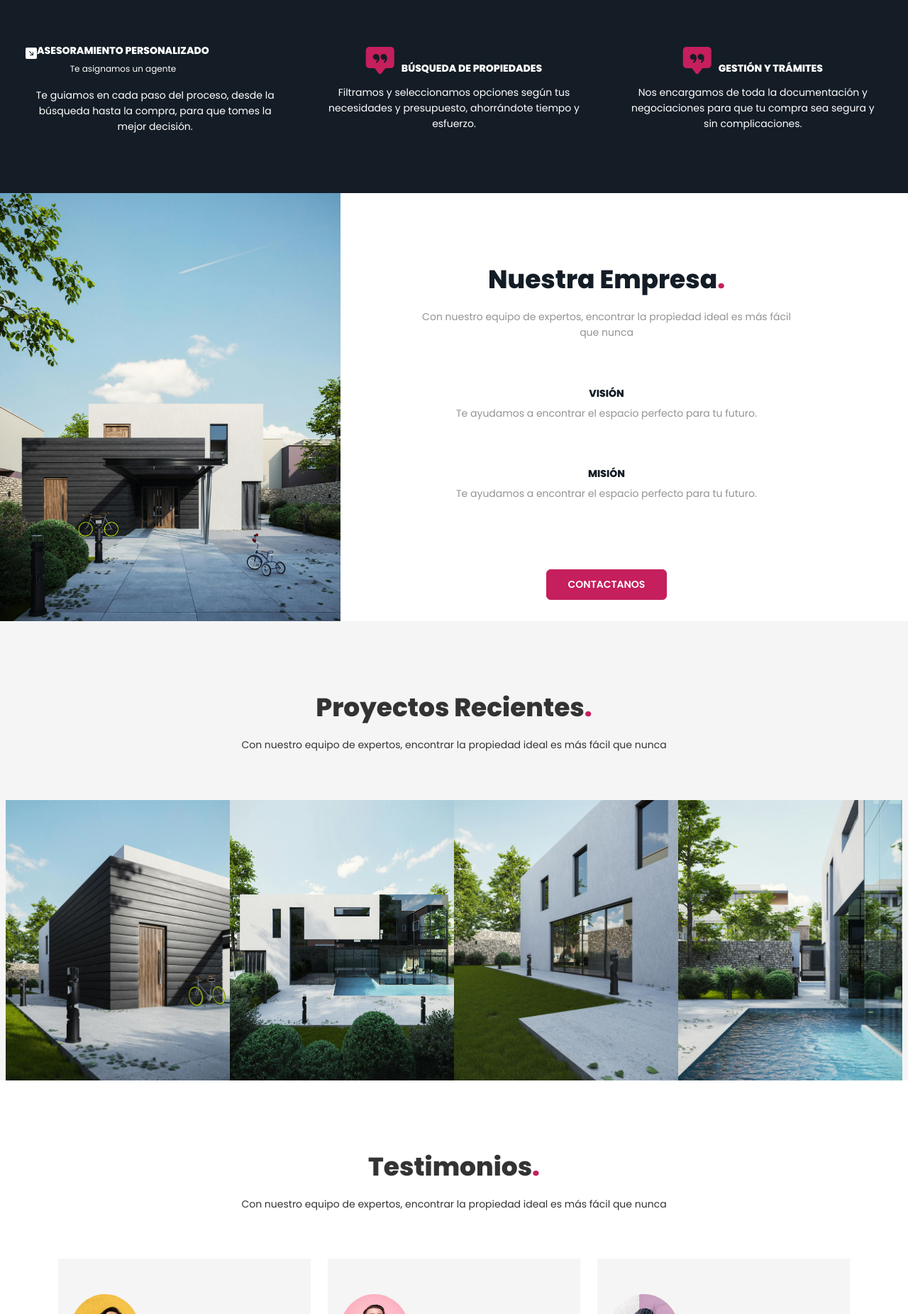
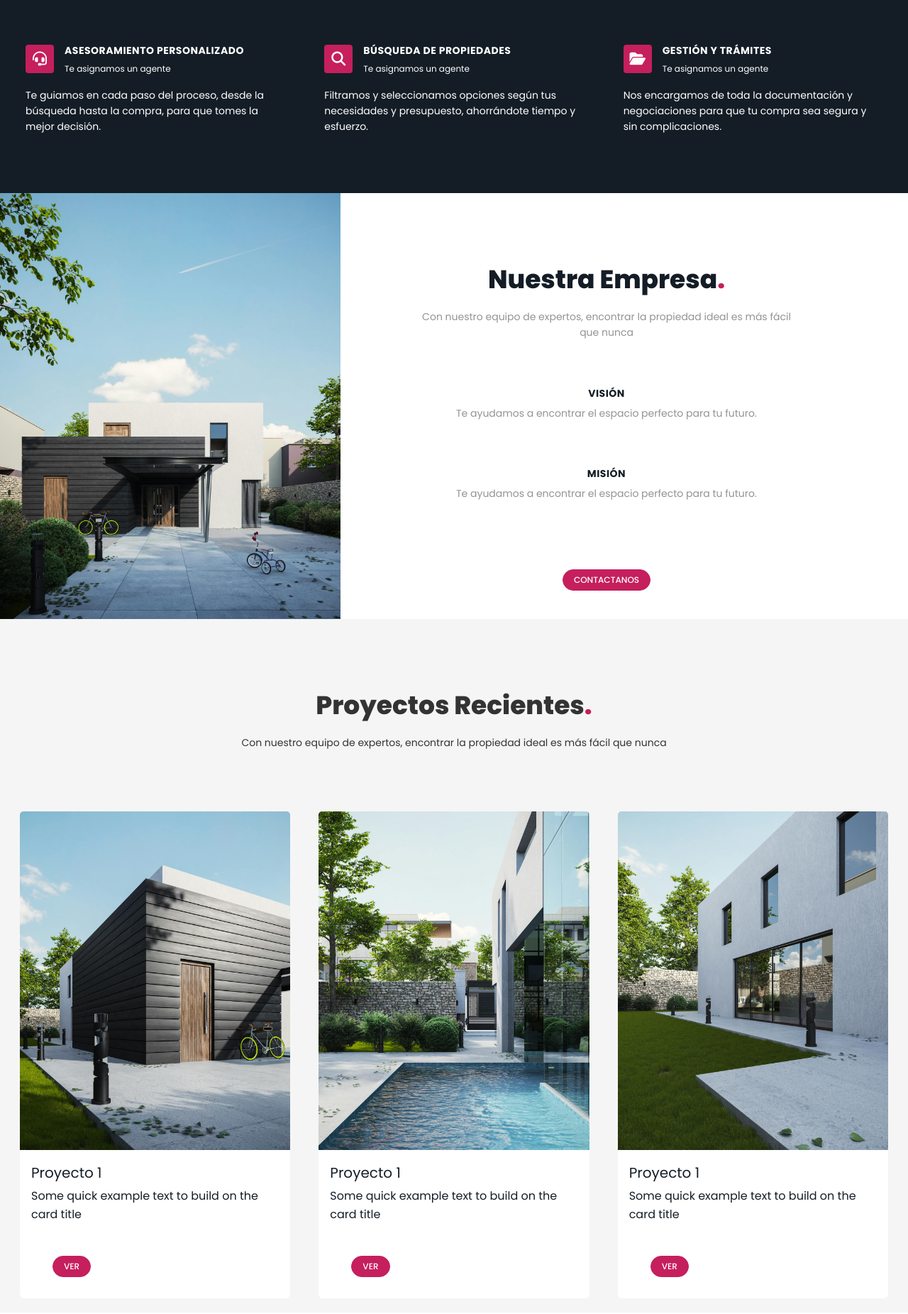
Before and after one commit to pablope87/Grupo.Nowak, a plain HTML site: page index.html in a window 1280 px wide. Shown: the part 949-2800 px from the top of the page at 71% size. Drawn offline with nearby package versions, Linux system fonts and the light colour scheme.

Commit message:
correcciones

```diff
--- a/css/components.css
+++ b/css/components.css
@@ -2,21 +2,44 @@
 .btn{
     background-color: var(--color-acento);
     border-color: var(--color-acento);
-    padding: 10px 30px;
-    font-weight: 600;
-    font-size: var(--small);
+    padding: 5px 15px;
+    font-weight: 500;
+    font-size: var(--extra-small);
     color: #fff;
     transition: all 0.4s ease-in-out;
     margin: 30px;
+    border-radius: 20px;
+    transition-duration: 0.2s;
+}
+
+.btn:hover{
+    background-color: var(--color-acento-hover);
+    border-color: var(--color-acento-hover);
+    padding: 5px 15px;
+    font-weight: 500;
+    color: var(--color-blanco);
 
 }
 
-.btn:hover{
-    background-color: var(--color-primario);
-    border-color: var(--color-primario);
-    padding: 10px 30px;
-    font-weight: 600;
-    color: var(--color-blanco);
+.btn-large{
+  background-color: var(--color-acento);
+  border-color: var(--color-acento);
+  padding: 10px 30px;
+  font-weight: 600;
+  font-size: var(--small);
+  color: #fff;
+  transition: all 0.4s ease-in-out;
+  margin: 30px;
+  border-radius: 20px;
+  transition-duration: 0.2s;
+}
+
+.btn-large:hover{
+  background-color: var(--color-acento-hover);
+  border-color: var(--color-acento-hover);
+  padding: 10px 30px;
+  font-weight: 600;
+  color: var(--color-blanco);
 }
 
 /* Whatsapp button */
@@ -39,3 +62,56 @@
 .my-float{
 	margin-top:16px;
 }
+
+/* Whatsapp button V2*/
+
+/*Boton whatsapp*/
+.whatsapp-btn {
+  position: fixed;
+  bottom: 20px;
+  right: 20px;
+  z-index: 9999;
+  width: 60px;
+  height: 60px;
+  border-radius: 50%;
+  background-color: #25D366;
+  display: flex;
+  align-items: center;
+  justify-content: center;
+  box-shadow: 0 2px 5px rgba(0, 0, 0, 0.3);
+  animation: breathe 2s ease-in-out infinite;
+}
+
+/*Estilos solo al icono whatsapp*/
+.whatsapp-btn i {
+  color: #fff;
+  font-size: 24px;
+  animation: beat 2s ease-in-out infinite;
+  text-decoration: none;
+}
+
+/*Estilos con animation contorno respirando*/
+@keyframes breathe {
+  0% {
+    box-shadow: 0 0 0 0 rgba(37, 211, 102, 0.5);
+  }
+  70% {
+    box-shadow: 0 0 0 15px rgba(37, 211, 102, 0);
+  }
+  100% {
+    box-shadow: 0 0 0 0 rgba(0, 0, 0, 0);
+  }
+}
+
+/*Estilos de animacion del icono latiendo*/
+/* @keyframes beat {
+  0% {
+    transform: scale(1);
+  }
+  50% {
+    transform: scale(1.2);
+  }
+  100% {
+    transform: scale(1);
+  }
+} */
--- a/css/footer.css
+++ b/css/footer.css
@@ -15,7 +15,7 @@
     padding: 2rem 0;
 }
 
-.footer .title-small{
+.footer .title-extra-small{
     color: var(--color-blanco);
     padding-bottom: 15px;
     padding-top: 20px;
--- a/css/global.css
+++ b/css/global.css
@@ -2,7 +2,7 @@
 /* ---- GLOBAL ---- */
 
 body {
-font-family: var(--fuente-primaria);
+font-family: var(--fuente-primaria), sans-serif;
 font-size: var(--tamano-texto-normal);
 background-color: var(--color-primario);
 }
@@ -41,7 +41,15 @@ line-height: 1.6;
     font-family: var(--fuente-primaria);
     font-size: var(--small);
     padding-bottom: 0px;
-    font-weight: 800;
+    font-weight: 700;
+    letter-spacing: 0.5px;
+}
+
+.title-extra-small{
+    font-family: var(--fuente-primaria);
+    font-size: var(--extra-small);
+    padding-bottom: 0px;
+    font-weight: 600;
 }
 
 .title-medium{
@@ -53,7 +61,7 @@ line-height: 1.6;
 
 .dot {
     color: var(--color-acento);
-  }
+}
 
 /* Subtitles */
 .subtitle-extra-small{
--- a/css/sections.css
+++ b/css/sections.css
@@ -27,6 +27,7 @@
 .card-body-content{
   display: flex;
   flex-direction: row;
+  text-align: left;
 }
 
 #servicios h2{
@@ -42,7 +43,7 @@
     background-color: var(--color-primario);
     color: var(--color-blanco);
     border: none;
-    align-items: center;
+    text-align: left;
 
 }
 
@@ -53,6 +54,24 @@
 .card-ico, img{
     width: 100px;
     padding-bottom: 10px;
+
+}
+
+#servicios .card-body-content-ico{
+    color: var(--color-blanco);
+    padding: 10px;
+    background-color: var(--color-acento);
+    border-radius: 4px;
+    margin-right: 15px;
+    width: 40px;
+    height: 40px;
+    align-items: center;
+    justify-content: center;
+    font-size: 20px;
+    display: inline-flex;
+    align-items: center;
+    justify-content: center;
+
 
 }
 
@@ -100,36 +119,33 @@
 
 /* Proyectos*/
 #proyectos{
-    background-color: var(--color-gris-claro2);
-    height: auto;
-    padding-bottom: 0px;
+  background-color: var(--color-gris-claro2);
+  height: auto;
+  padding-bottom: 0px;
+}
 
+#proyectos .card{
+  background-color: var(--color-blanco);
+  color: var(--color-primario);
+  margin: 20px 20px;
+  min-width: 250px;
+
+
+}
+
+#proyectos .card-body{
+  margin-top: 0px;
+  margin-bottom: 0px;
+  padding-top: 10px;
+  padding-bottom: 0px;
 }
 
 #proyectos .col{
 padding: 0%;
-
-
-}
-
-#proyectos .imagenes img{
-  width: auto;
-  padding: 0%;
-  margin: 0%;
-  height: 200px;
-  width: 30em;
-  height: 100%;
-  transition: all 0.5s ease-in-out;
-  padding-bottom: 0px;
 }
 
 
-#proyectos img:hover {
-  filter: sepia(60%);
-}
-
 /* Contacto */
-
 #contacto{
   background-color: var(--color-gris-claro2);
 }
@@ -166,6 +182,10 @@ padding: 0%;
   flex-direction: column;
   gap: 40px;
   margin-bottom: 40px;
+}
+
+.contact-info .description-small{
+  color: var(--color-gris-claro);
 }
 
 .info-item label {
--- a/css/variables.css
+++ b/css/variables.css
@@ -27,20 +27,11 @@
 --color-primario: #141D26;
 --color-secundario: #E2E2D2;
 --color-acento: #C51F5D;
+--color-acento-hover: #902a4f;
 --color-gris: #3e3e3e;
 --color-gris-claro: #949393;
 --color-gris-claro2: #f5f5f5;
 --color-blanco: #ffffff;
-
-/* Colores de fondo */
---color-fondo: #;
---color-fondo-secundario: #;
---color-superficie: #;
-
-/* Colores de texto */
---color-texto: #;
---color-texto-secundario: #;
---color-texto-inverso: #;
 
 /* Colores de estado */
 --color-exito: #28a745;
--- a/index.html
+++ b/index.html
@@ -65,15 +65,28 @@
   <main>
 
     <!-- Whatsapp button -->
-    <a href="https://wa.me/+5491125234747?text=Hola,%20quisiera%20más%20información%20sobre%20las%20propiedades%20de%20su%20web." class="float" target="_blank">
-      <i class="fa fa-whatsapp my-float"></i>
+    <!-- <a href="https://wa.me/+5491125234747?text=Hola,%20quisiera%20más%20información%20sobre%20las%20propiedades%20de%20su%20web." class="float" target="_blank">
+      <i class="fa fa-whatsapp my-float">
+      </i>
+    </a> -->
+
+
+
+    <!-- Whatsapp button V2-->
+    <link rel="stylesheet" href="https://cdn.jsdelivr.net/npm/bootstrap-icons@1.10.5/font/bootstrap-icons.css">
+
+    <a href="https://wa.me/+5491125234747?text=Hola,+quisiera+más+información+sobre+las+propiedades+disponibles." target=”_blank” class="whatsapp-btn">
+      <i class="bi bi-whatsapp"></i>
     </a>
+
+
+
 
     <!-- Hero-->
     <section id="hero">
       <h1 class="title">Tu Hogar, Tu Mejor Inversión<span class="dot">.</span></h1>
       <h2 class="subtitle">Te ayudamos a encontrar el espacio perfecto para tu futuro.</h2>
-      <button type="button" class="btn">DESCUBRÍ MÁS</button>
+      <button type="button" class="btn-large">DESCUBRÍ MÁS</button>
     </section>
 
   <!--Servicios-->
@@ -86,48 +99,62 @@
             <div class="card">
               <!-- <img src="./img/iconos/1.svg" class="card-img-top card-ico" alt="icono"> -->
               <div class="card-body">
-
                 <div class="card-body-content">
-
                   <div class="card-body-content-ico">
-                    <i class="bi bi-arrow-down-right-square-fill"></i>
+                    <i class="fas fa-headset"></i>
                   </div>
-
                   <div class="card-body-content-title-and-sub">
                     <h5 class="title-small">ASESORAMIENTO PERSONALIZADO</h5>
                     <p class="subtitle-extra-small">Te asignamos un agente</p>
                   </div>
-
                 </div>
-
                 <div class="card-body-content-text">
                   <p class="subtitle-small">Te guiamos en cada paso del proceso, desde la búsqueda hasta la compra, para que tomes la mejor decisión.</p>
                 </div>
-
+              </div>
+            </div>
           </div>
 
+          <div class="col">
+            <div class="card">
+              <!-- <img src="./img/iconos/1.svg" class="card-img-top card-ico" alt="icono"> -->
+              <div class="card-body">
+                <div class="card-body-content">
+                  <div class="card-body-content-ico">
+                    <i class="fas fa-search"></i>
+                  </div>
+                  <div class="card-body-content-title-and-sub">
+                    <h5 class="title-small">BÚSQUEDA DE PROPIEDADES</h5>
+                    <p class="subtitle-extra-small">Te asignamos un agente</p>
                   </div>
                 </div>
-          <div class="col">
-            <div class="card">
-              <!-- <img src="./img/iconos/2.svg" class="card-img-top card-ico" alt="icono"> -->
-              <div class="card-body">
-                <h5 class="title-small"><i class="bi bi-chat-square-quote-fill fs-1" style="color: var(--color-acento);"></i>BÚSQUEDA DE PROPIEDADES</h5>
+                <div class="card-body-content-text">
                   <p class="subtitle-small">Filtramos y seleccionamos opciones según tus necesidades y presupuesto, ahorrándote tiempo y esfuerzo.</p>
                 </div>
               </div>
             </div>
+          </div>
+
           <div class="col">
             <div class="card">
-              <!-- <img src="./img/iconos/3.svg" class="card-img-top card-ico" alt="icono"> -->
               <div class="card-body">
-                <h5 class="title-small"><i class="bi bi-chat-square-quote-fill fs-1" style="color: var(--color-acento);"></i>GESTIÓN Y TRÁMITES</h5>
+                <div class="card-body-content">
+                  <div class="card-body-content-ico">
+                    <i class="fas fa-folder-open"></i>
+                  </div>
+                  <div class="card-body-content-title-and-sub">
+                    <h5 class="title-small">GESTIÓN Y TRÁMITES</h5>
+                    <p class="subtitle-extra-small">Te asignamos un agente</p>
+                  </div>
+                </div>
+                <div class="card-body-content-text">
                   <p class="subtitle-small">Nos encargamos de toda la documentación y negociaciones para que tu compra sea segura y sin complicaciones.</p>
                 </div>
               </div>
             </div>
           </div>
 
+        </div>
   </section>
 
   <!-- La Empresa -->
@@ -156,22 +183,44 @@
     <h2 class="title">Proyectos Recientes<span class="dot">.</span></h2>
     <p class="subtitle-small">Con nuestro equipo de expertos, encontrar la propiedad ideal es más fácil que nunca</p>
 
-    <div class="imagenes">
     <div class="row">
       <div class="col">
-          <img src="./img/imagenes/proyectos1.jpg" alt="imagen">
-        </div>
-        <div class="col">
-          <img src="./img/imagenes/proyectos2.jpg" alt="imagen">
-        </div>
-        <div class="col">
-          <img src="./img/imagenes/proyectos3.jpg" alt="imagen">
-        </div>
-        <div class="col">
-          <img src="./img/imagenes/proyectos4.jpg" alt="imagen">
+        <div class="card" >
+          <img src="./img/imagenes/proyectos1.jpg" class="card-img-top" alt="imagen">
+          <div class="card-body">
+            <h5 class="card-title">Proyecto 1</h5>
+            <p class="card-text">Some quick example text to build on the card title</p>
+            <a href="#" class="btn">VER</a>
           </div>
         </div>
       </div>
+
+      <div class="col">
+        <div class="card">
+          <img src="./img/imagenes/proyectos4.jpg" class="card-img-top" alt="imagen">
+          <div class="card-body">
+            <h5 class="card-title">Proyecto 1</h5>
+            <p class="card-text">Some quick example text to build on the card title</p>
+            <a href="#" class="btn">VER</a>
+          </div>
+        </div>
+      </div>
+
+      <div class="col">
+        <div class="card">
+          <img src="./img/imagenes/proyectos3.jpg" class="card-img-top" alt="imagen">
+          <div class="card-body">
+            <h5 class="card-title">Proyecto 1</h5>
+            <p class="card-text">Some quick example text to build on the card title</p>
+            <a href="#" class="btn">VER</a>
+          </div>
+        </div>
+      </div>
+
+    </div>
+
+
+
   </section>
 
 
@@ -247,13 +296,13 @@
 
     <div class="contact-container">
       <div class="contact-form">
-        <h2>Informacíon de contacto</h2>
+        <h2 class="title-small">Informacíon de contacto</h2>
         <!-- <p>Elegí la forma que quieras para contactarnos</p> -->
 
         <div class="contact-info">
-          <div><h5 class="title-small">DIRECCIÓN</h5><br>Av. de Mayo 1234 - CABA<br>Buenos Aires - Argentina</div>
-          <div><h5 class="title-small">E-MAIL</h5><br>contacto@gruponowak.com</div>
-          <div><h5 class="title-small">TELÉFONO</h5><br>+549 110123123</div>
+          <div><h5 class="title-extra-small">DIRECCIÓN</h5><br><div class="description-small">Av. de Mayo 1234 - CABA<br>Buenos Aires - Argentina</div></div>
+          <div><h5 class="title-extra-small">E-MAIL</h5><div class="description-small"><br>contacto@gruponowak.com</div></div>
+          <div><h5 class="title-extra-small">TELÉFONO</h5><div class="description-small"><br>+549 110123123</div></div>
         </div>
 
         <form>
@@ -284,7 +333,7 @@
         <a href="#" class="footer-site-logo">
           <img src="./img/logo/logo-blanco.svg" alt="logo">
         </a>
-        <h5 class="title-small">INFO</h5>
+        <h5 class="title-extra-small">INFO</h5>
         <p>+549 110123123</p>
         <p>contacto@gruponowak.com</p>
         <p>Av. de Mayo 1234 - CABA</p>
@@ -293,7 +342,7 @@
 
       <div class="col-md">
         <ul class="nav-links">
-          <h5 class="title-small">LINKS</h5>
+          <h5 class="title-extra-small">LINKS</h5>
           <li><a href="#">Inicio</a></li>
           <li><a href="#">La Empresa</a></li>
           <li><a href="#">Proyectos</a></li>
@@ -303,13 +352,13 @@
 
       <div class="col-md">
         <ul class="social">
-          <h5 class="title-small">REDES SOCIALES</h5>
+          <h5 class="title-extra-small">REDES SOCIALES</h5>
           <li><a href="#"><i class="fab fa-facebook-f"></i></a></li>
           <li><a href="#"><i class="fab fa-instagram"></i></a></li>
           <li><a href="#"><i class="fab fa-x-twitter"></i></a></li>
           <li><a href="#"><i class="fab fa-linkedin-in"></i></a></li>
         </ul>
-        <button type="button" class="btn"> <i class="fa-brands fa-whatsapp" style="color: #ffffff;"></i>WHATSAPP</button>
+        <button type="button" class="btn"> <i class="fa-brands fa-whatsapp" style="color: #ffffff;"></i> WHATSAPP</button>
       </div>
 
     </div>
```
Lines whose indentation alone changed are shown as unchanged.
